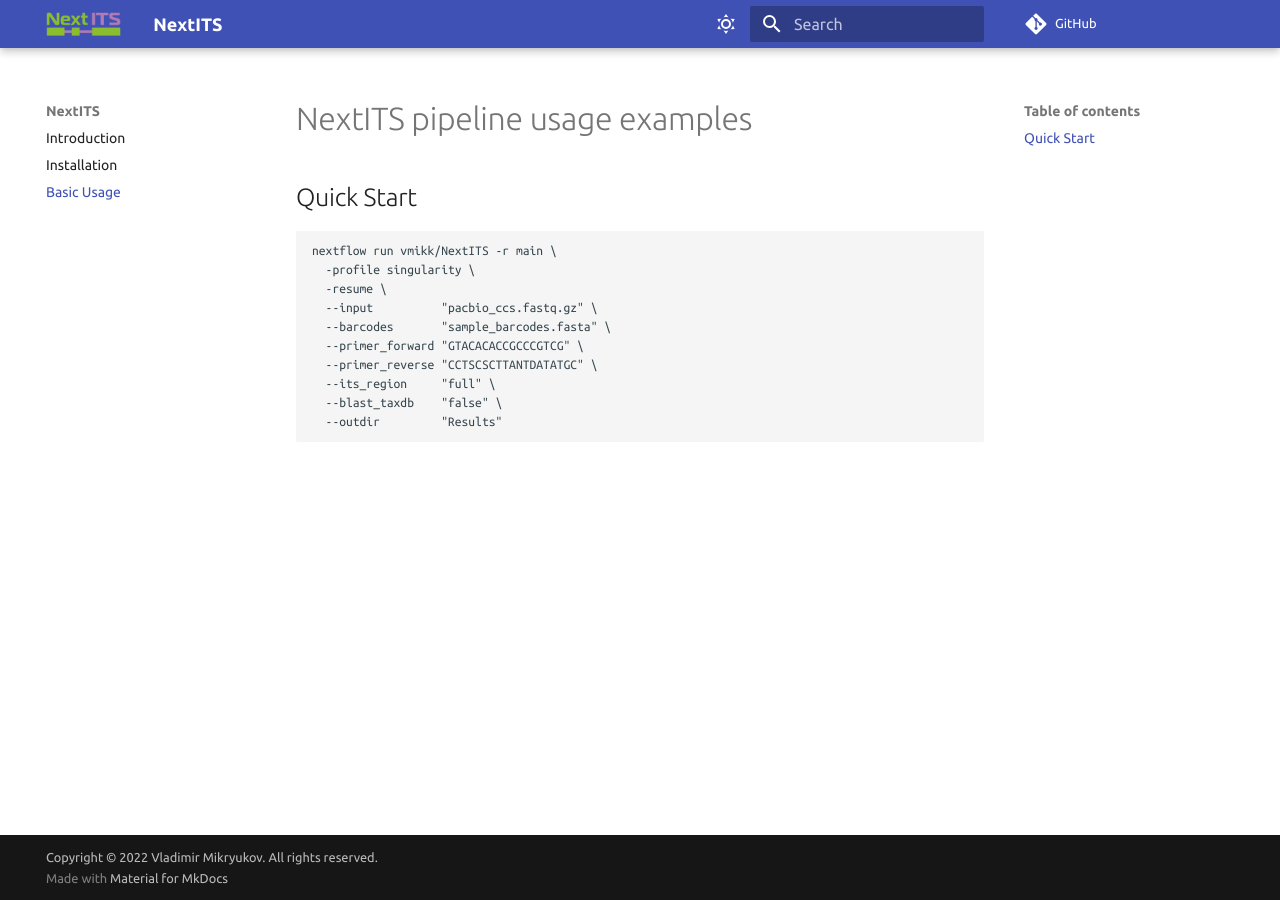
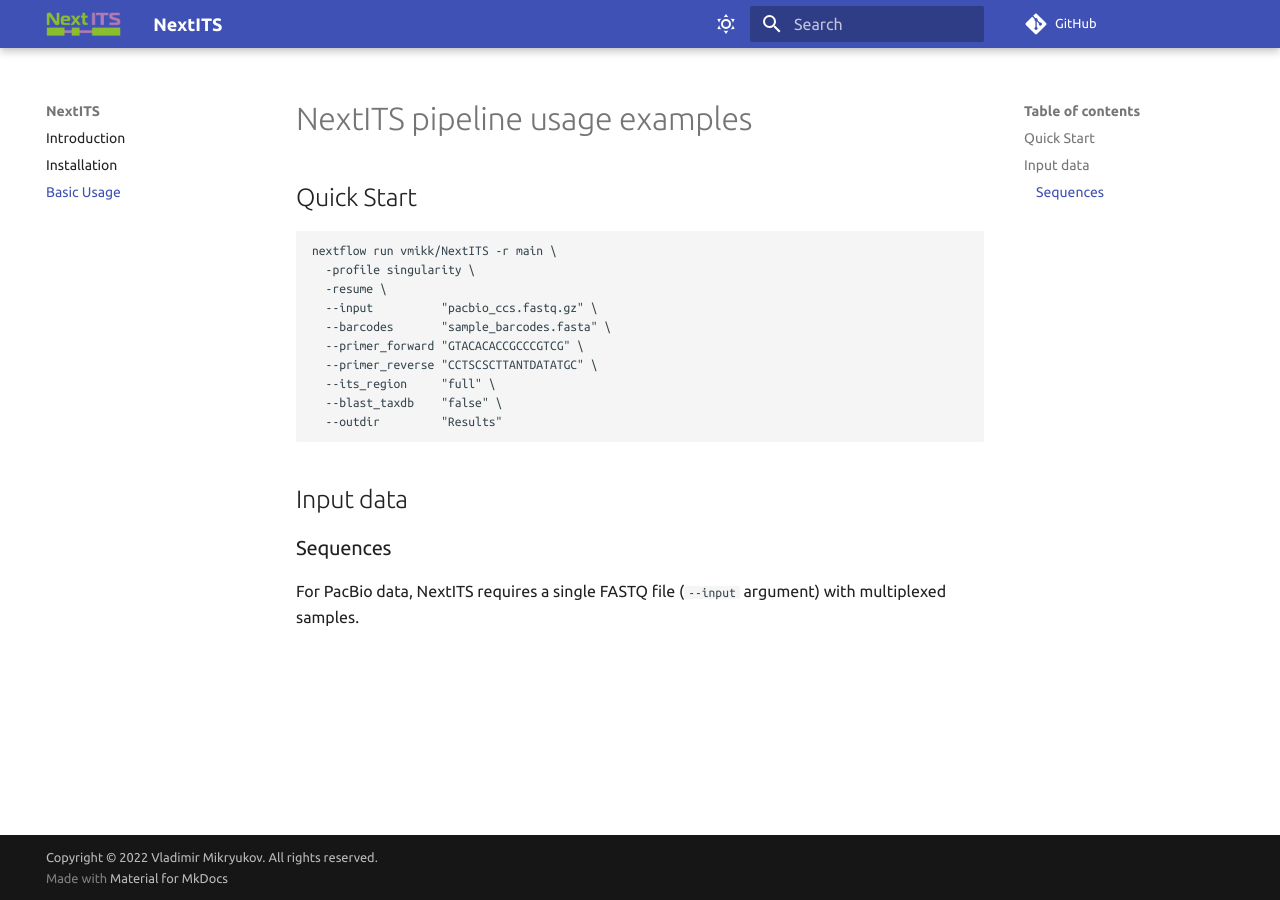
Before and after one commit to Next-ITS/nextits.github.io, an MkDocs documentation site: the page built from docs/usage.md, in a window 1280 px wide. Built offline with MkDocs 1.6.1 and Material for MkDocs 9.7.7, drawn with Linux system fonts in a browser that asks for light colours; comment, search, counter and statistics services are not loaded.

Commit message:
add Input data section

````diff
--- a/docs/usage.md
+++ b/docs/usage.md
@@ -20,3 +20,9 @@ nextflow run vmikk/NextITS -r main \
   --blast_taxdb    "false" \
   --outdir         "Results"
 ```
+
+## Input data
+
+### Sequences
+
+For PacBio data, NextITS requires a single FASTQ file (`--input` argument) with multiplexed samples.
````
